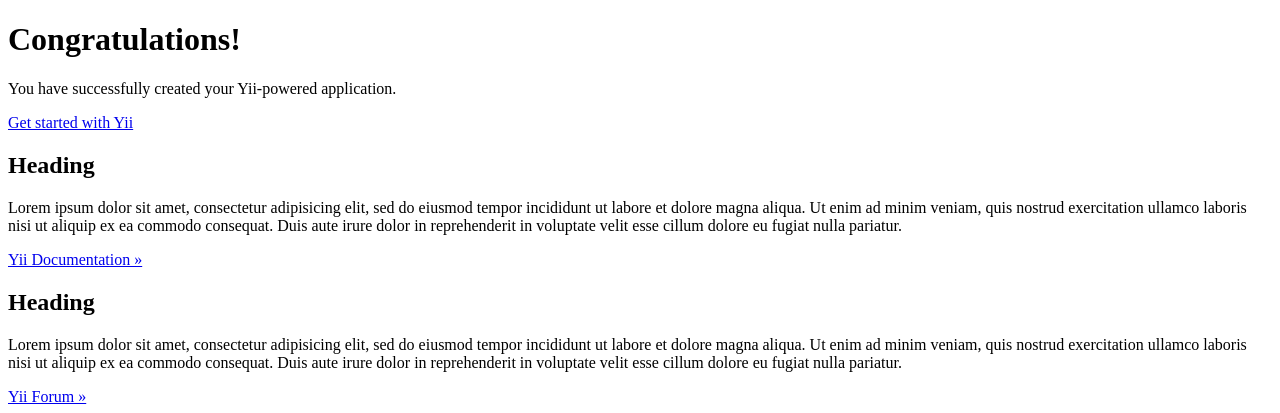
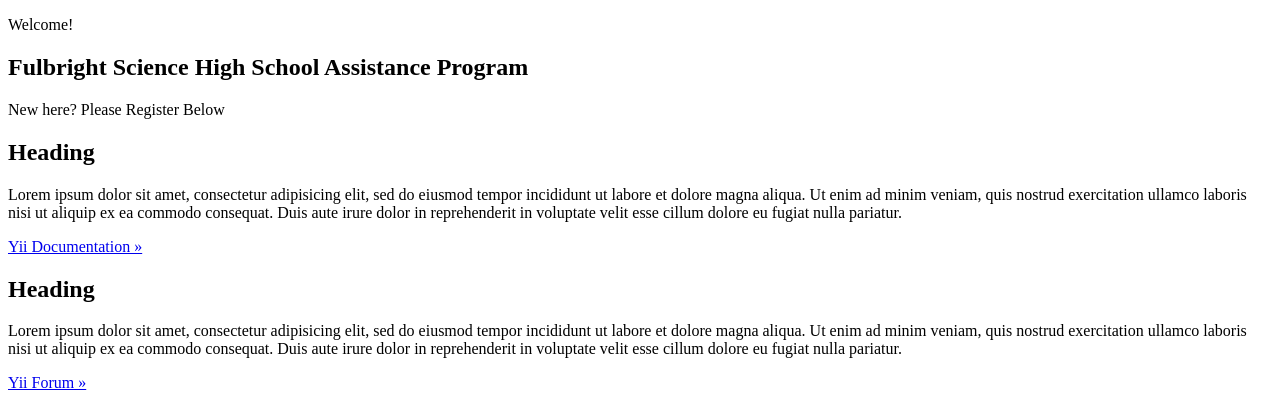
Before and after one commit to joegeneq/apc-softdev-it111-09, a Yii app: template application/fulbright_aps/frontend/views/site/index.php in a window 1280 px wide. Shown: the top 413 px of the page. Run offline with PHP 8.4 and a stand-in for Yii, Linux system fonts and the light colour scheme; the template is opened without the code that fills it, so the values that code supplies are empty; some libraries are stand-ins or nearby versions.

Commit message:
Modified <p> and <h2> headings.

```diff
--- a/application/fulbright_aps/frontend/views/site/index.php
+++ b/application/fulbright_aps/frontend/views/site/index.php
@@ -1,15 +1,16 @@
 <?php
 /* @var $this yii\web\View */
-$this->title = 'My Yii Application';
+$this->title = 'Fulbright Science School System';
 ?>
 <div class="site-index">
 
     <div class="jumbotron">
-        <h1>Congratulations!</h1>
 
-        <p class="lead">You have successfully created your Yii-powered application.</p>
+       <p id="WelcomeHeading">Welcome!<p>
+        <h2>Fulbright Science High School Assistance Program</h2>
+        <p id="Register">New here? Please Register Below</p>
 
-        <p><a class="btn btn-lg btn-success" href="http://www.yiiframework.com">Get started with Yii</a></p>
+        <p><a class="btn btn-lg btn-success" href="http://www.yiiframework.com"></a></p>
     </div>
 
     <div class="body-content">
```
